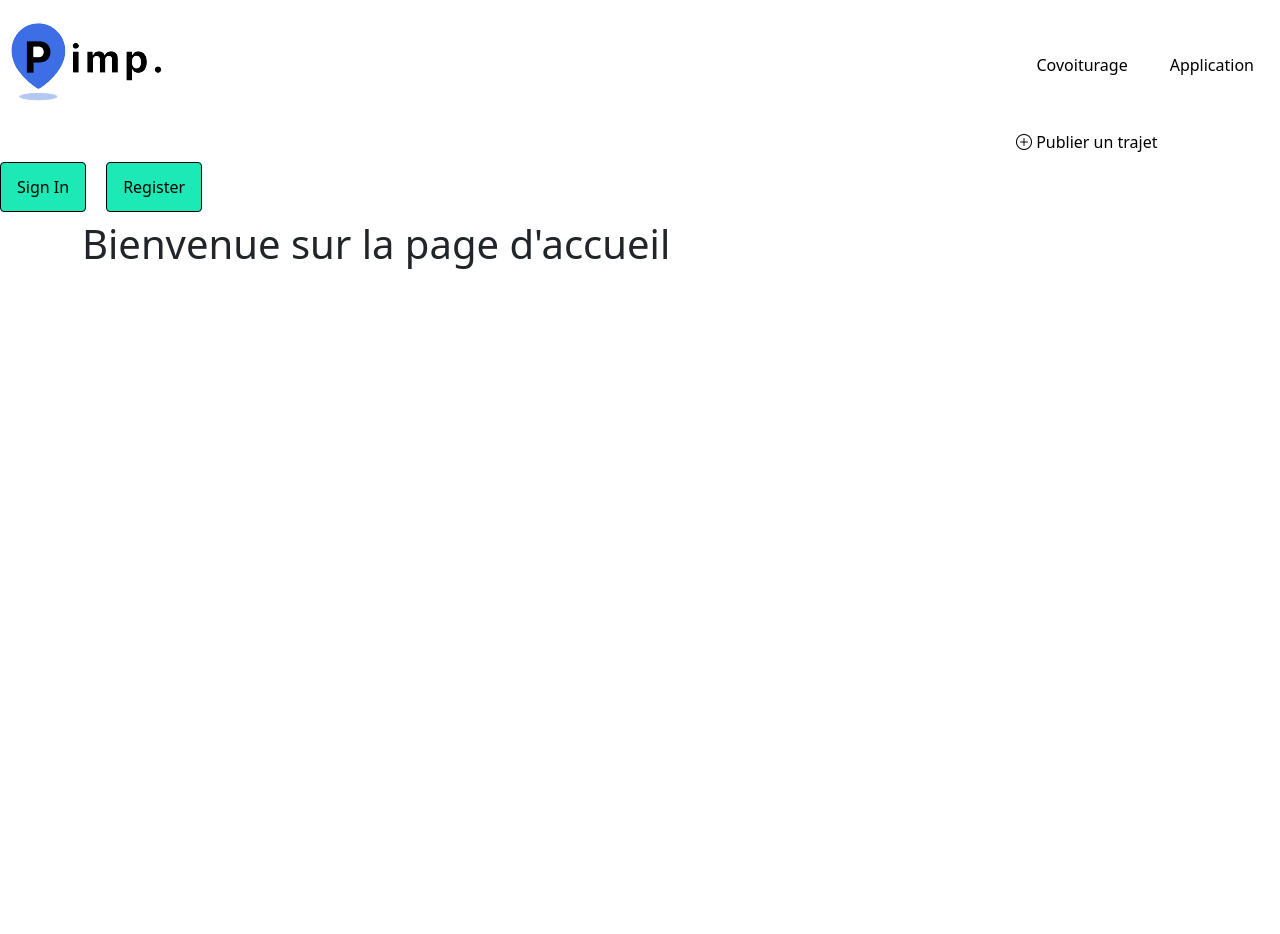
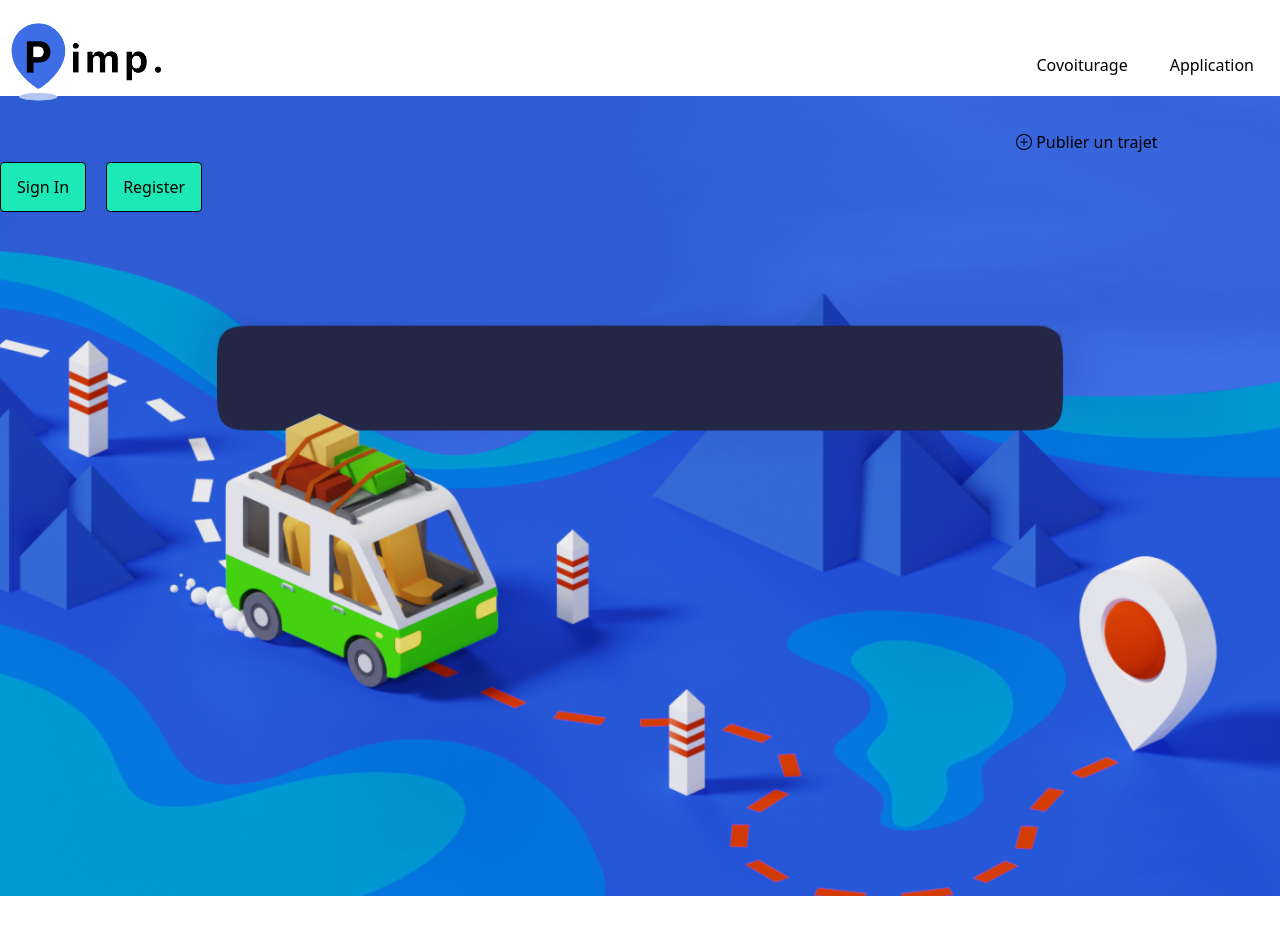
Before and after one commit to DjeelK/Projet_Pimp_My_Ride, a React (Create React App) app: page / in a window 1280 px wide. Shown: the top 934 px of the page. Before the commit the page ends 800 px from the top, so only its background shows below. Built offline with nearby package versions, Linux system fonts and the light colour scheme.

Commit message:
Mise en place fond main ok.

```diff
--- /dev/null
+++ b/src/components/MainPage.jsx
@@ -0,0 +1,19 @@
+import React from 'react';
+import '../css/MainPage.css';
+import ImgFondSite from '../assets/website_home.png';
+
+const MainPage = () => {
+  return (
+    <div className="main-page">
+      <div className="main-content">
+      <img
+            src={ImgFondSite}
+            alt="Voiture,gps,fond bleu"
+            className="main-page-fond"
+          />
+      </div>
+    </div>
+  );
+};
+
+export default MainPage;
--- /dev/null
+++ b/src/css/MainPage.css
@@ -0,0 +1,23 @@
+/* MainPage.css */
+
+.main-page {
+    width: 100%;
+    height: 100vh; /* 100% de la hauteur de la vue (viewport height) */
+    overflow: hidden; /* Pour empêcher le défilement si le contenu est plus grand */
+    position:static; /* Position relative pour positionner les éléments enfants */
+  }
+
+  .main-content {
+    width: 100%;
+    height: 100%;
+  }
+
+  .main-page-fond {
+    width: 100%;
+    height: 100%;
+    object-fit: cover;
+    position: absolute;
+    top: 12%; /* Ajustez la valeur pour déplacer l'image vers le bas */
+    left: 0;
+    z-index: -1;
+  }
--- a/src/routes/HomePage.jsx
+++ b/src/routes/HomePage.jsx
@@ -1,11 +1,13 @@
 import React from 'react';
 import NavigationBar from '../components/NavigationBar';
+import MainPage from '../components/MainPage';
+
 const HomePage = () => {
   return (
     <div>
       <NavigationBar />
       <div className="container">
-        <h1>Bienvenue sur la page d'accueil</h1>
+      <MainPage />
       </div>
     </div>
   );
```
